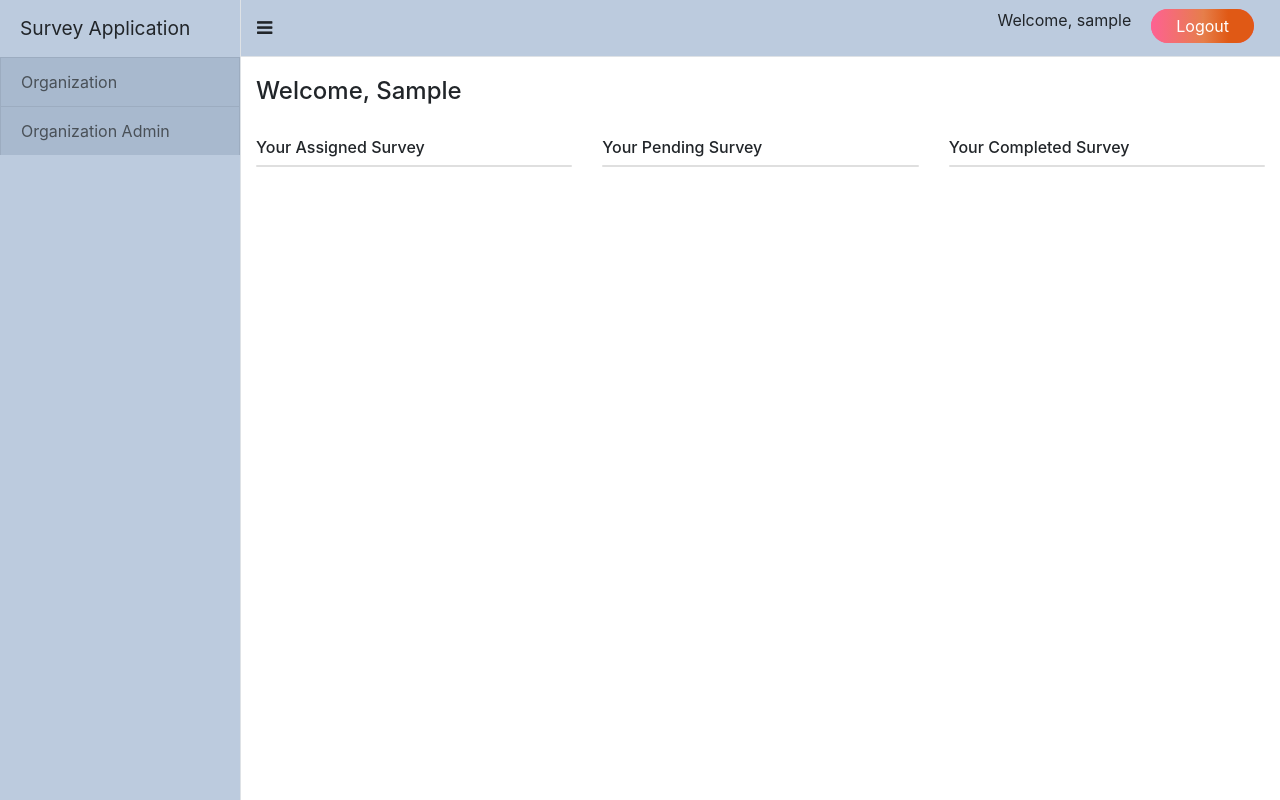
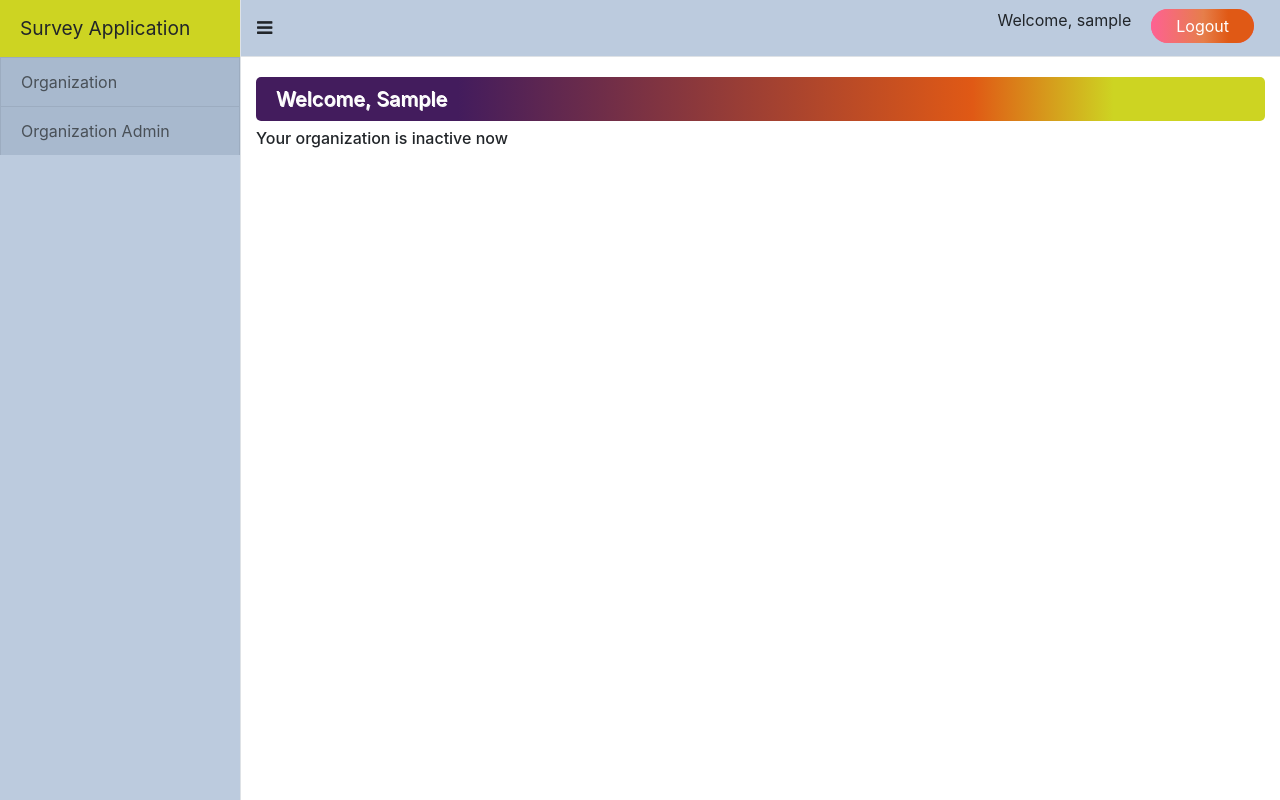
Before and after one commit to asatiratnesh/Survey, a Django app: page /surveyListEmployee in a window 1280 px wide. Run offline with Django 3.2, Linux system fonts and the light colour scheme; the visitor is signed in with stand-in values (Sample User, id 1); data that the repository does not hold is empty; some libraries are stand-ins or nearby versions.

Commit message:
Added organization archive functionality

```diff
--- a/survey/models.py
+++ b/survey/models.py
@@ -5,6 +5,7 @@ from django.contrib.auth.models import AbstractUser
 # survey app models
 class Organization(models.Model):
     name = models.CharField(max_length=50)
+    is_active = models.BooleanField(default=True)
     created_at = models.DateTimeField(auto_now_add=True)
     updated_at = models.DateTimeField(auto_now=True)
 
--- a/survey/static/css/simple-sidebar.css
+++ b/survey/static/css/simple-sidebar.css
@@ -99,3 +99,11 @@ a {
     padding: 7px 25px;
     vertical-align: -webkit-baseline-middle;
 }
+.wl-ti{
+    color: #ffffff;
+    text-shadow: 1px 1px 0px #f1f1f1;
+    padding: 10px 20px;
+    border-radius: 5px;
+    background-image: linear-gradient(90deg, #431c5d 20%, #e05915 71%, #cdd422 85%);
+    font-size: 20px;
+}
--- a/survey/templates/survey/add_questions.html
+++ b/survey/templates/survey/add_questions.html
@@ -1,7 +1,7 @@
 {% extends 'survey/base.html' %}
 
 {% block content %}
-  <h4>Add Questions</h4>
+  <h4>Add Question</h4>
     <form class="form-horizontal" method="post" action="{% url 'saveQuest' %}">
       {% csrf_token %}
       <div class="form-group">
--- a/survey/templates/survey/base.html
+++ b/survey/templates/survey/base.html
@@ -23,21 +23,24 @@
   <div class="d-flex" id="wrapper">
     <!-- Sidebar -->
     <div class="border-right sidebar-wrapper" id="sidebar-wrapper">
-      <div class="sidebar-heading">Survey Application</div>
+      <div class="sidebar-heading" style="background: #cdd422;">Survey Application</div>
       <div class="list-group list-group-flush">
         {% if user.is_authenticated %}
           {% if request.user.is_superuser %}
             <!--<a href="{% url 'admin:index' %}" class="list-group-item list-group-item-action bg-light" target="_blank">Django Admin</a>-->
             <a href="{% url 'organization' %}" class="list-group-item list-group-item-action">Organization</a>
-
             <a href="{% url 'emplList' %}" class="list-group-item list-group-item-action">Organization Admin</a>
           {% elif request.user.is_org_admin %}
-            <a href="{% url 'emplList' %}" class="list-group-item list-group-item-action">Employee</a>
-            <a href="{% url 'questList' %}" class="list-group-item list-group-item-action">Questions</a>
-            <a href="{% url 'surveyList' %}" class="list-group-item list-group-item-action">Survey</a>
-            <a href="{% url 'reports' %}" class="list-group-item list-group-item-action">Reports</a>
+            {% if request.user.organization.is_active %}
+              <a href="{% url 'emplList' %}" class="list-group-item list-group-item-action">Employee</a>
+              <a href="{% url 'questList' %}" class="list-group-item list-group-item-action">Questions</a>
+              <a href="{% url 'surveyList' %}" class="list-group-item list-group-item-action">Survey</a>
+              <a href="{% url 'reports' %}" class="list-group-item list-group-item-action">Reports</a>
+            {% endif %}
           {% else %}
-            <a href="{% url 'surveyListEmployee' %}" class="list-group-item list-group-item-action">Your Survey</a>
+            {% if request.user.organization.is_active %}
+              <a href="{% url 'surveyListEmployee' %}" class="list-group-item list-group-item-action">Your Survey</a>
+            {% endif %}
           {% endif %}
         {% endif %}
 
--- a/survey/templates/survey/employeesList.html
+++ b/survey/templates/survey/employeesList.html
@@ -72,7 +72,7 @@
           <!-- Modal content-->
           <div class="modal-content">
             <div class="modal-header">
-              <h5 class="modal-title">Update Question</h5>
+              <h5 class="modal-title">Assign Organization</h5>
             </div>
             <div class="modal-body">
                 <form method="post" action="" id="assign-form">
@@ -80,7 +80,7 @@
                     <div class="form-group">
                         <input type="hidden" class="form-control" id="user_id" name="user_id">
                         <label>Organization:</label><br>
-                           <select name="organization" class="form-control" style="padding: 3px 8px; min-width: 185px;">
+                           <select name="organization" class="form-control" style="padding: 3px 8px; min-width: 185px;" required>
                                <option value="">Select organization</option>
                                {% for organization in org_list %}
                                   <option value="{{organization.id}}">{{organization}}</option>
--- a/survey/templates/survey/organization.html
+++ b/survey/templates/survey/organization.html
@@ -24,13 +24,15 @@
     </form>
 
     <h5>Organizations List</h5>
+    <div class="btn btn-warning"><a href="{% url 'organization_archive' %}">Archive Data</a></div>
+    </br></br>
     <div class="card">
         <ul class="list-group">
             {% for org in org_list %}
                 <li class="list-group-item" data-id="{{ org.id }}" data-name="{{ org }}">{{ org }}
                     <div class="text-right" style="float: right;">
                         <a href="#" id="edit-btn" data-toggle="modal" data-target="#edit"><span class="fa fa-pencil text-right" ></span></a>
-                        <a href="{% url 'deleteOrg' org.id %}" onclick="return confirm('Are you sure you want to delete this item?');"><span class="fa fa-trash text-right text-danger"></span></a>
+                        <a href="{% url 'archiveOrg' org.id %}" onclick="return confirm('Are you sure you want to archive this item?');"><span class="fa fa-archive text-right text-success"></span></a>
                     </div>
                 </li>
             {% endfor %}
@@ -44,7 +46,7 @@
           <!-- Modal content-->
           <div class="modal-content">
             <div class="modal-header">
-              <h5 class="modal-title">Update Question</h5>
+              <h5 class="modal-title">Update Organization</h5>
             </div>
             <div class="modal-body">
                 <form method="post" action="" id="edit-form">
--- a/survey/templates/survey/survey_employee.html
+++ b/survey/templates/survey/survey_employee.html
@@ -8,11 +8,14 @@
         {% endfor %}
     </div>
 {% endif %}
-<h4 >Welcome, {{request.user.first_name}}</h4>
+<h4 class="wl-ti">Welcome, {{request.user.first_name}}</h4>
+{% if not request.user.organization.is_active %}
+        <h6> Your organization is inactive now</h6>
+{% else %}
 </br>
 <div class="row">
     <div class="col-md-4">
-        <h6>Your Assigned Survey</h6>
+        <h6>Not Attempted Survey</h6>
         <div class="card">
             <ul class="list-group">
                 {% if survey_list_assign_empl %}
@@ -33,7 +36,7 @@
     </div>
 
     <div class="col-md-4">
-        <h6>Your Pending Survey</h6>
+        <h6>Uncompleted Survey</h6>
         <div class="card">
             <ul class="list-group">
                 {% if survey_list_pending_empl %}
@@ -54,7 +57,7 @@
     </div>
 
     <div class="col-md-4">
-        <h6>Your Completed Survey</h6>
+        <h6>Completed Survey</h6>
         <div class="card">
             <ul class="list-group">
                 {% if survey_list_complete_empl %}
@@ -69,5 +72,5 @@
         </div>
     </div>
 </div>
-
+{% endif %}
 {% endblock %}
--- a/survey/urls.py
+++ b/survey/urls.py
@@ -15,8 +15,10 @@ urlpatterns = [
     path('signup/', views.signup, name='signup'),
     path('assignOrganization/', views.assign_organization, name='assign_organization'),
     path('organization/', views.organization, name='organization'),
+    path('organizationArchive/', views.organization_archive, name='organization_archive'),
     path('updateOrg/', views.update_org, name='updateOrg'),
-    url(r'^(?P<org_id>[0-9]+)/deleteOrg/$', views.delete_org, name='deleteOrg'),
+    url(r'^(?P<org_id>[0-9]+)/archiveOrg/$', views.archive_org, name='archiveOrg'),
+    url(r'^(?P<org_id>[0-9]+)/restoreOrg/$', views.restore_org, name='restore_org'),
     path('emplList/', views.empl_list, name='emplList'),
     url(r'^(?P<empl_id>[0-9]+)/updateEmpl/$', views.update_empl, name='updateEmpl'),
     url(r'^(?P<empl_id>[0-9]+)/editEmpl/$', views.edit_empl, name='editEmpl'),
--- a/survey/views.py
+++ b/survey/views.py
@@ -33,7 +33,6 @@ def index(request):
         return redirect('surveyListEmployee')
     else:
         return render(request, 'survey/index.html')
-
 
 
 # check user is superuser
@@ -208,9 +207,15 @@ def organization(request):
         messages.success(request, 'Saved successfully!')
         return redirect('organization')
     else:
-        org_list = Organization.objects.all()
+        org_list = Organization.objects.filter(is_active=True)
         return render(request, 'survey/organization.html', {"org_list": org_list})
 
+
+@user_passes_test(is_user_superuser())
+@login_required(login_url='login')
+def organization_archive(request):
+    org_list = Organization.objects.filter(is_active=False)
+    return render(request, 'survey/organization_archive.html', {"org_list": org_list})
 
 @user_passes_test(is_user_superuser())
 @login_required(login_url='login')
@@ -222,11 +227,16 @@ def update_org(request):
 
 @user_passes_test(is_user_superuser())
 @login_required(login_url='login')
-def delete_org(request, org_id):
-    org = get_object_or_404(Organization, pk=org_id)
-    org.delete()
-    messages.success(request, 'Deleted successfully!')
+def archive_org(request, org_id):
+    Organization.objects.filter(id=org_id).update(is_active=False)
     return redirect('organization')
+
+
+@user_passes_test(is_user_superuser())
+@login_required(login_url='login')
+def restore_org(request, org_id):
+    Organization.objects.filter(id=org_id).update(is_active=True)
+    return redirect('organization_archive')
 
 
 @login_required(login_url='login')
```
Also changed, not shown: survey/management/commands/shedular.py (+18 -18 lines), survey/templates/survey/index.html (+6 -2 lines), survey/templates/survey/login.html (+18 -3 lines), survey/templates/survey/organization_archive.html (added, +24 -0 lines), survey/tests.py (+17 -11 lines).
